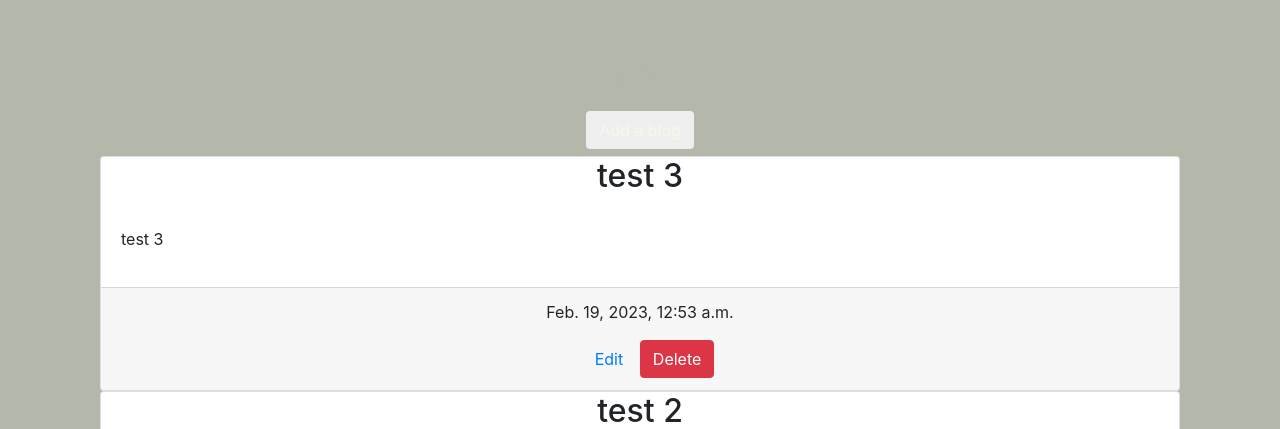
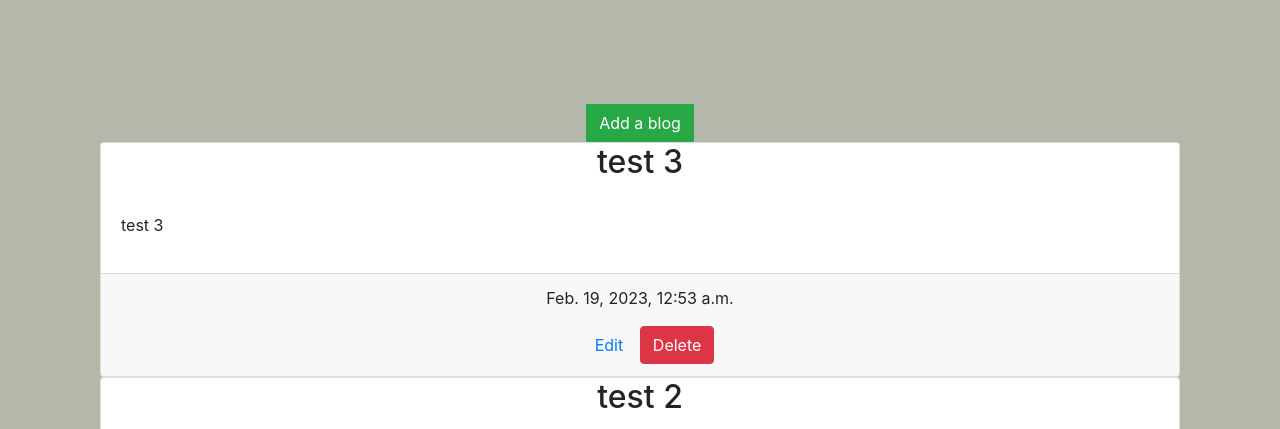
Before and after one commit to beratzorlu/HopeLink, a Django app: page /blog/ in a window 1280 px wide. Shown: the part 64-493 px from the top of the page. Run offline with Django 4.2, Linux system fonts and the light colour scheme; a user stored in the database is signed in; data comes from the database, SQL or seed files in the repository; both versions use the stored data as it was after the commit; some libraries are stand-ins or nearby versions.

Commit message:
add place holder style to blod page buttons

```diff
--- a/blog/templates/blog/add_blog.html
+++ b/blog/templates/blog/add_blog.html
@@ -21,7 +21,7 @@
                     {{ form|crispy }}
                     <div>
                         <a class="btn btn-black rounded-3" href="{% url 'blog' %}">Cancel</a>
-                        <button class="btn btn-black rounded-3" type="submit">Add blog</button>
+                        <button class="btn btn-success rounded-3" type="submit">Add blog</button>
                     </div>
                 </form>
             </div>
--- a/blog/templates/blog/blog.html
+++ b/blog/templates/blog/blog.html
@@ -13,8 +13,8 @@
             </h1>
             {% if request.user|has_group:"site_admin" %}
                 <div>
-                    <a class="btn rounded-0" href="{% url 'add_blog' %}">
-                        <button class="btn rounded-3 btn-black" type="button">Add a blog</button>
+                    <a class="btn rounded-0 btn-success" href="{% url 'add_blog' %}">
+                        Add a blog
                     </a>
                 </div>
             {% endif %}
```
Also changed, not shown: db.sqlite3.
